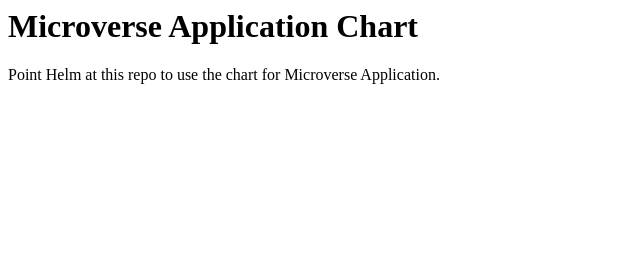
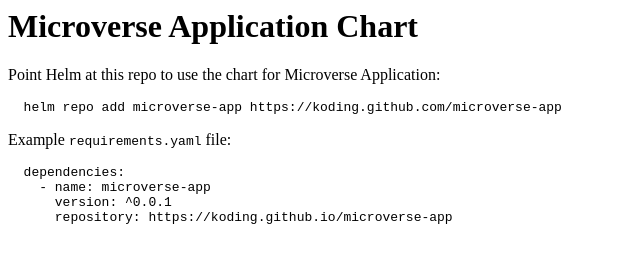
Before and after one commit to koding/microverse-app, a plain HTML site: page docs/index.html in a window 1280 px wide. Shown: the whole page, without its empty margins (0-640 px from the left). Drawn offline with Linux system fonts and the light colour scheme.

Commit message:
microverse-app: update index page

```diff
--- a/docs/index.html
+++ b/docs/index.html
@@ -4,6 +4,10 @@
   </head>
   <body>
     <h1>Microverse Application Chart</h1>
-    <p>Point Helm at this repo to use the chart for Microverse Application.</p>
+    <p>Point Helm at this repo to use the chart for Microverse Application:</p>
+	<p><code>&nbsp;&nbsp;helm repo add microverse-app https://koding.github.com/microverse-app</code></p>
+	<p>Example <code>requirements.yaml</code> file:</p>
+	<p><code>&nbsp;&nbsp;dependencies:</br>&nbsp;&nbsp;&nbsp;&nbsp;- name: microverse-app</br>&nbsp;&nbsp;&nbsp;&nbsp;&nbsp;&nbsp;version: ^0.0.1</br>&nbsp;&nbsp;&nbsp;&nbsp;&nbsp;&nbsp;repository: https://koding.github.io/microverse-app</br>
+	</code>
   </body>
 </html>
```
